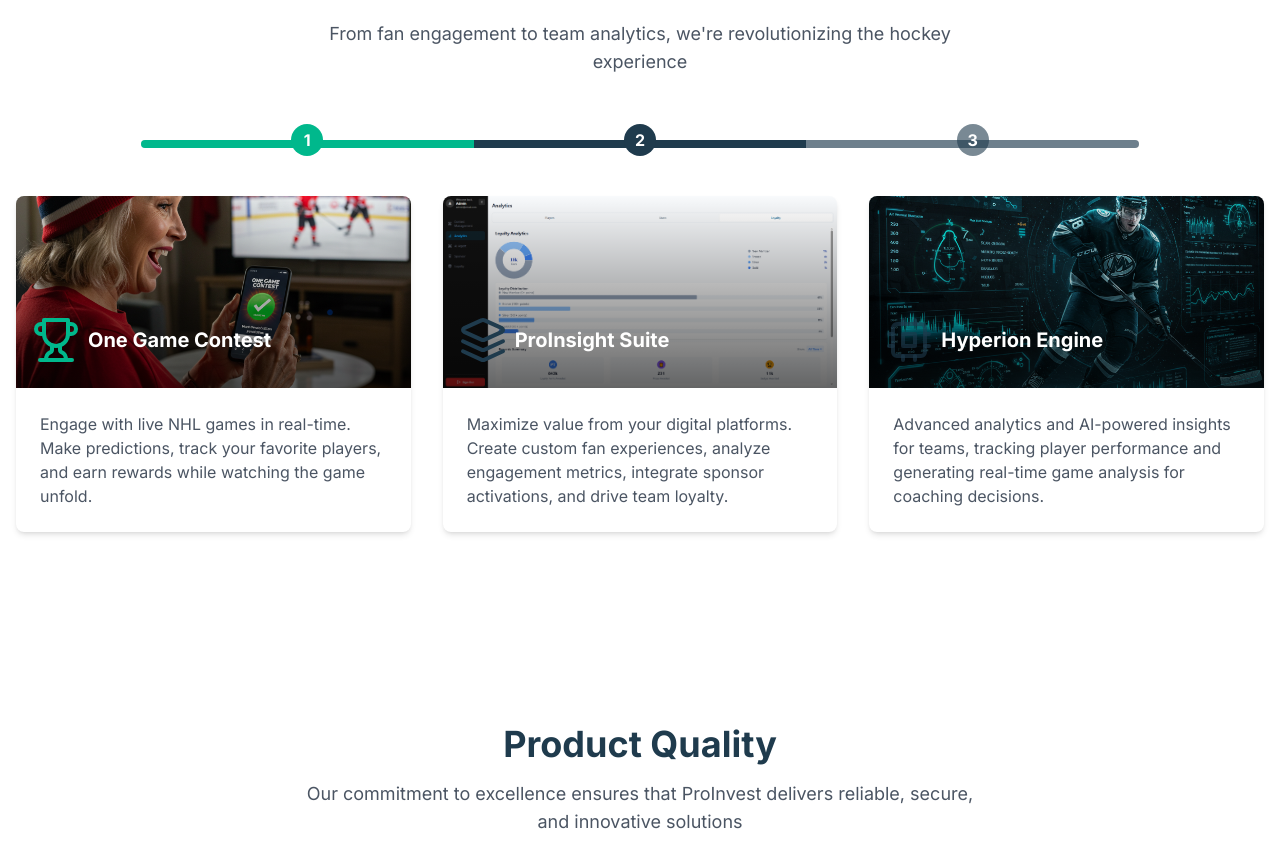
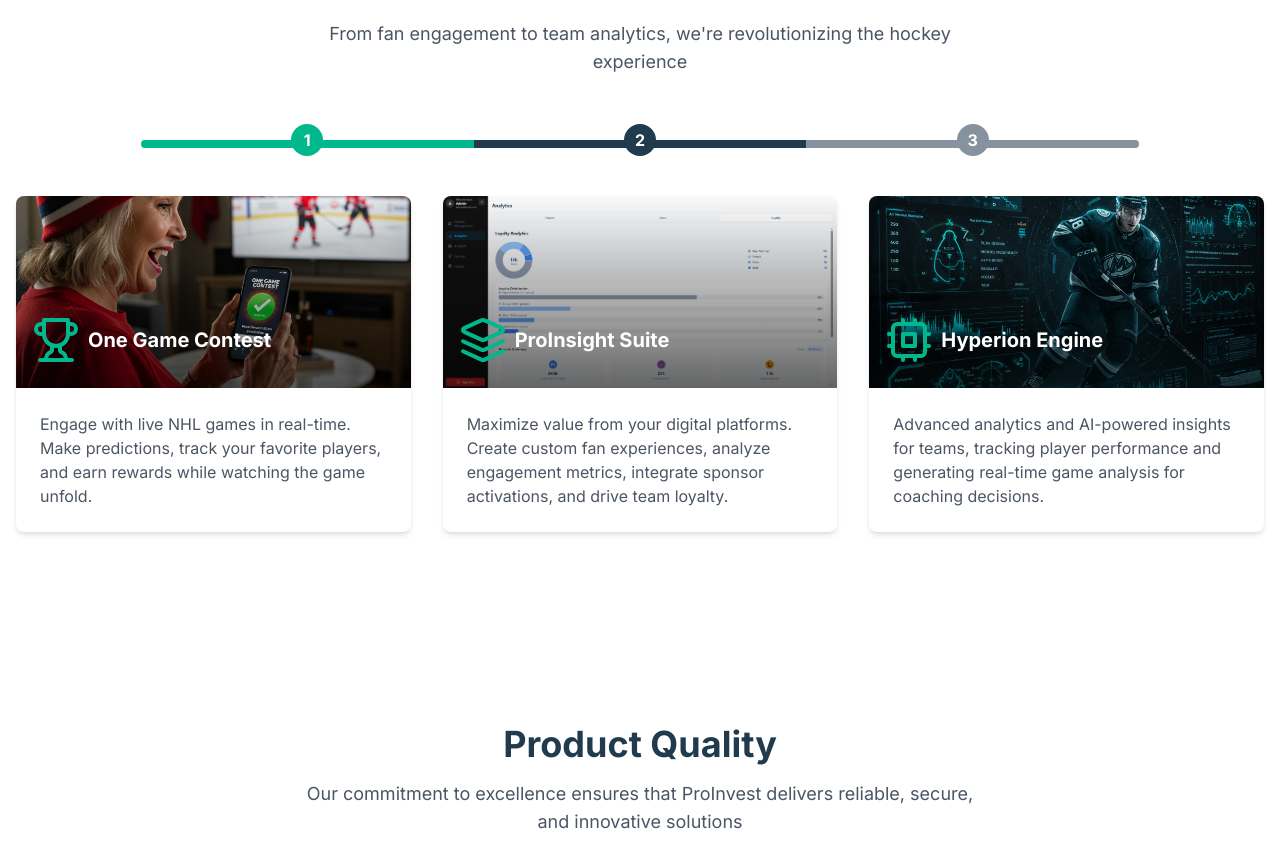
Before and after one commit to proinvestanalytics/ProInvestWebsite, a React (Vite) app: page / in a window 1280 px wide. Shown: the part 2361-3229 px from the top of the page. Built offline with nearby package versions, Linux system fonts and the light colour scheme.

Commit message:
added tertiary color

```diff
--- a/src/components/Products.tsx
+++ b/src/components/Products.tsx
@@ -18,12 +18,12 @@ const Products: React.FC = () => {
           <div className="relative w-4/5 h-2 bg-gray-200 rounded-full">
             <div className="absolute top-0 left-0 w-1/3 h-2 bg-secondary rounded-l-full"></div>
             <div className="absolute top-0 left-1/3 w-1/3 h-2 bg-primary"></div>
-            <div className="absolute top-0 right-0 w-1/3 h-2 bg-primary/60 rounded-r-full"></div>
+            <div className="absolute top-0 right-0 w-1/3 h-2 bg-tertiary rounded-r-full"></div>
 
             {/* Fixed positioning of numbers with explicit percentages */}
             <div className="absolute -top-4 left-[16.67%] w-8 h-8 bg-secondary rounded-full flex items-center justify-center text-white font-bold" style={{ transform: 'translateX(-50%)' }}>1</div>
             <div className="absolute -top-4 left-[50%] w-8 h-8 bg-primary rounded-full flex items-center justify-center text-white font-bold" style={{ transform: 'translateX(-50%)' }}>2</div>
-            <div className="absolute -top-4 left-[83.33%] w-8 h-8 bg-primary/60 rounded-full flex items-center justify-center text-white font-bold" style={{ transform: 'translateX(-50%)' }}>3</div>
+            <div className="absolute -top-4 left-[83.33%] w-8 h-8 bg-tertiary rounded-full flex items-center justify-center text-white font-bold" style={{ transform: 'translateX(-50%)' }}>3</div>
           </div>
         </div>
 
@@ -38,14 +38,14 @@ const Products: React.FC = () => {
           <ProductCard
             title="ProInsight Suite"
             description="Maximize value from your digital platforms. Create custom fan experiences, analyze engagement metrics, integrate sponsor activations, and drive team loyalty."
-            icon={<Layers className="h-12 w-12 text-primary" />}
+            icon={<Layers className="h-12 w-12 text-secondary" />}
             image="/team-insights.png" // Image of dashboard with engagement metrics
           />
 
           <ProductCard
             title="Hyperion Engine"
             description="Advanced analytics and AI-powered insights for teams, tracking player performance and generating real-time game analysis for coaching decisions."
-            icon={<Cpu className="h-12 w-12 text-primary/60" />}
+            icon={<Cpu className="h-12 w-12 text-secondary" />}
             image="/player-analytics.png" // Image of player performance analysis
           />
         </div>
--- a/tailwind.config.js
+++ b/tailwind.config.js
@@ -13,6 +13,11 @@ export default {
           light: '#1ACCAA',
           DEFAULT: '#00B88C',
           dark: '#009E78',
+        },
+        tertiary: {
+          light: '#a0afbd',
+          DEFAULT: '#86929e',
+          dark: '#757f8a',
         },
       },
       fontFamily: {
```
